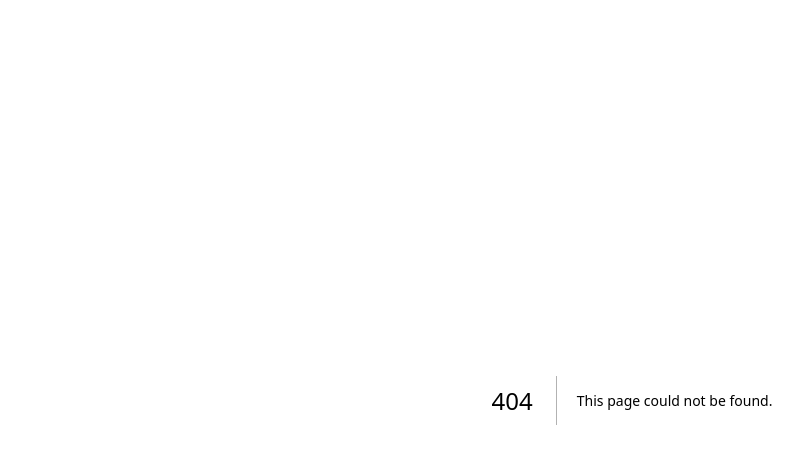
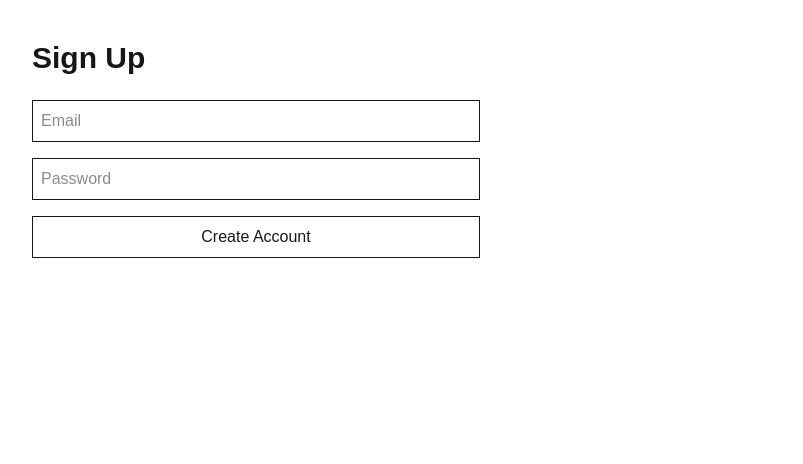
Before and after one commit to munhso-sys/mining-ai-platform, a Next.js app in the folder apps/web/: page /signup in a window 1280 px wide. Before the commit this address had no page. Shown: the top 464 px of the page, without its empty margins (8-811 px from the left). Built offline with nearby package versions, Linux system fonts and the light colour scheme; no server answers.

Commit message:
Add login and dashboard

```diff
--- /dev/null
+++ b/apps/web/app/dashboard/page.tsx
@@ -0,0 +1,13 @@
+export default function Dashboard() {
+  return (
+    <main className="p-10">
+      <h1 className="text-4xl font-bold">
+        Mining AI Platform
+      </h1>
+
+      <p className="mt-4">
+        Dashboard Ready
+      </p>
+    </main>
+  );
+}
--- /dev/null
+++ b/apps/web/app/login/page.tsx
@@ -0,0 +1,54 @@
+"use client";
+
+import { useState } from "react";
+import { supabase } from "../../lib/supabase-client";
+
+export default function LoginPage() {
+  const [email,setEmail] = useState("");
+  const [password,setPassword] = useState("");
+
+  const login = async () => {
+    const { error } =
+      await supabase.auth.signInWithPassword({
+        email,
+        password,
+      });
+
+    if(error){
+      alert(error.message);
+      return;
+    }
+
+    window.location.href="/dashboard";
+  };
+
+  return (
+    <main className="p-10">
+      <h1 className="text-3xl font-bold">
+        Login
+      </h1>
+
+      <div className="mt-6 flex flex-col gap-4 max-w-md">
+        <input
+          className="border p-2"
+          placeholder="Email"
+          onChange={(e)=>setEmail(e.target.value)}
+        />
+
+        <input
+          className="border p-2"
+          type="password"
+          placeholder="Password"
+          onChange={(e)=>setPassword(e.target.value)}
+        />
+
+        <button
+          className="border p-2"
+          onClick={login}
+        >
+          Login
+        </button>
+      </div>
+    </main>
+  );
+}
--- a/apps/web/app/page.tsx
+++ b/apps/web/app/page.tsx
@@ -1,15 +1,19 @@
-import Image from "next/image";
+import { supabase } from "../lib/supabase";
 
-export default function Home() {
+export default async function Home() {
+  const { data } = await supabase
+    .from("organizations")
+    .select("*");
+
   return (
     <main className="p-10">
       <h1 className="text-4xl font-bold">
         Mining AI Platform
       </h1>
 
-      <p className="mt-4">
-        Platform initialized successfully.
-      </p>
+      <pre className="mt-6">
+        {JSON.stringify(data, null, 2)}
+      </pre>
     </main>
   );
 }
--- /dev/null
+++ b/apps/web/app/signup/page.tsx
@@ -0,0 +1,53 @@
+"use client";
+
+import { useState } from "react";
+import { supabase } from "../../lib/supabase-client";
+
+export default function SignupPage() {
+  const [email, setEmail] = useState("");
+  const [password, setPassword] = useState("");
+
+  const signup = async () => {
+    const { error } = await supabase.auth.signUp({
+      email,
+      password,
+    });
+
+    if (error) {
+      alert(error.message);
+      return;
+    }
+
+    alert("Check your email");
+  };
+
+  return (
+    <main className="p-10">
+      <h1 className="text-3xl font-bold">
+        Sign Up
+      </h1>
+
+      <div className="mt-6 flex flex-col gap-4 max-w-md">
+        <input
+          className="border p-2"
+          placeholder="Email"
+          onChange={(e) => setEmail(e.target.value)}
+        />
+
+        <input
+          className="border p-2"
+          type="password"
+          placeholder="Password"
+          onChange={(e) => setPassword(e.target.value)}
+        />
+
+        <button
+          className="border p-2"
+          onClick={signup}
+        >
+          Create Account
+        </button>
+      </div>
+    </main>
+  );
+}
--- /dev/null
+++ b/apps/web/lib/supabase-client.ts
@@ -0,0 +1,6 @@
+import { createClient } from "@supabase/supabase-js";
+
+export const supabase = createClient(
+  process.env.NEXT_PUBLIC_SUPABASE_URL!,
+  process.env.NEXT_PUBLIC_SUPABASE_ANON_KEY!
+);
--- /dev/null
+++ b/apps/web/lib/supabase.ts
@@ -0,0 +1,12 @@
+import { createClient } from "@supabase/supabase-js";
+
+const supabaseUrl = process.env.NEXT_PUBLIC_SUPABASE_URL;
+const supabaseAnonKey = process.env.NEXT_PUBLIC_SUPABASE_ANON_KEY;
+
+console.log("Supabase URL exists:", !!supabaseUrl);
+console.log("Supabase key exists:", !!supabaseAnonKey);
+
+export const supabase = createClient(
+  supabaseUrl!,
+  supabaseAnonKey!
+);
--- a/apps/web/package.json
+++ b/apps/web/package.json
@@ -9,6 +9,7 @@
     "lint": "eslint"
   },
   "dependencies": {
+    "@supabase/ssr": "^0.10.3",
     "@supabase/supabase-js": "^2.106.2",
     "next": "16.2.6",
     "react": "19.2.4",
```
Also changed, not shown: 1 other file (tests, documents, lock files or other folders).
